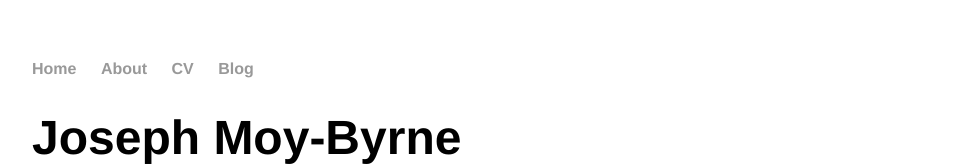
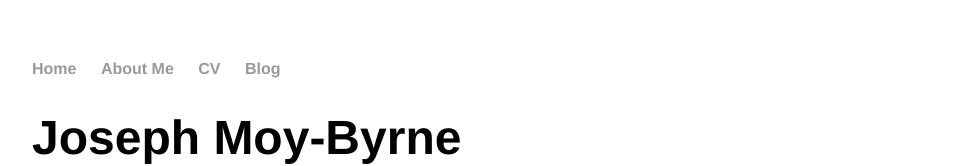
Before and after one commit to Polalmb/Polalmb.github.io, a plain HTML site: page index.html in a window 1280 px wide. Shown: the top 166 px of the page, without its empty margins (160-1115 px from the left). Drawn offline with Linux system fonts and the light colour scheme.

Commit message:
Update index.html

```diff
--- a/index.html
+++ b/index.html
@@ -9,7 +9,8 @@
 		<nav>
     		<ul>
         		<li><a href="/">Home</a></li>
-	        	<li><a href="About.html">About</a></li>
+	        	<li><a href="about.html" title="About Me">About Me</a></li>
+
         		<li><a href="/cv">CV</a></li>
         		<li><a href="/blog">Blog</a></li>
     		</ul>
```
